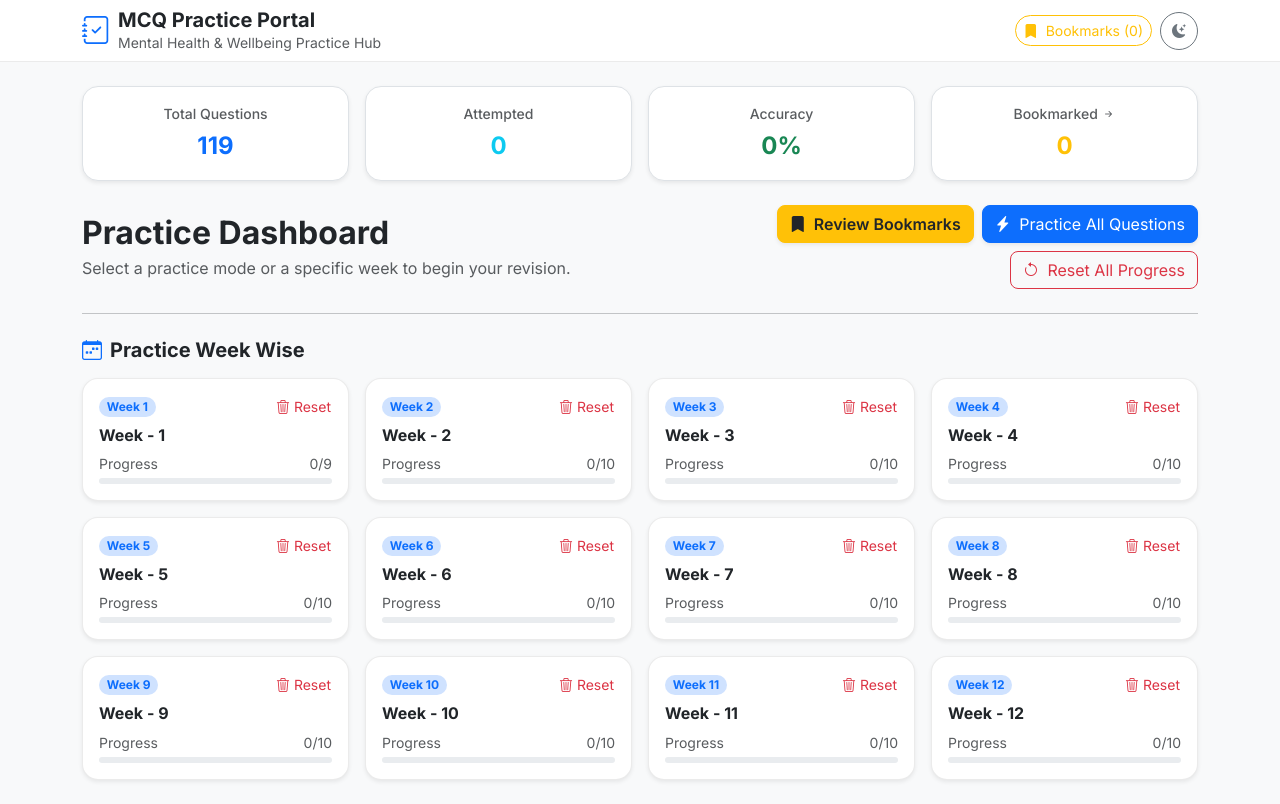
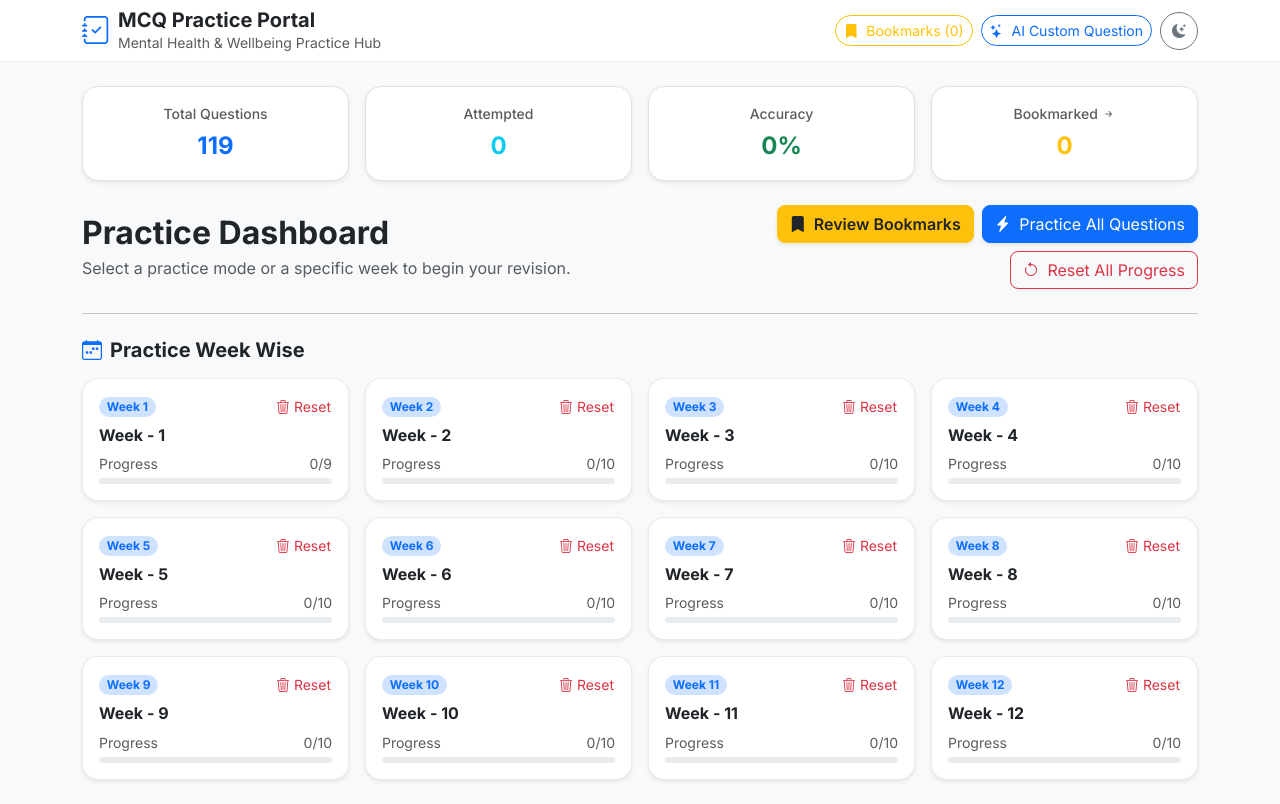
Before and after one commit to rajaXcode/mental-wellbeing, a plain HTML site: page index.html in a window 1280 px wide. Drawn offline with nearby package versions, Linux system fonts and the light colour scheme.

Commit message:
updated the theme

```diff
--- a/index.html
+++ b/index.html
@@ -121,6 +121,10 @@
       <div class="d-flex align-items-center gap-2">
         <button class="btn btn-outline-warning btn-sm rounded-pill" id="viewBookmarksHeaderBtn">
           <i class="bi bi-bookmark-fill me-1"></i> <span class="d-none d-sm-inline">Bookmarks</span> (<span id="headerBookmarkCount">0</span>)
+        </button>
+
+        <button class="btn btn-outline-primary btn-sm rounded-pill" id="openAiModalBtn">
+          <i class="bi bi-stars me-1"></i> <span class="d-none d-sm-inline">AI Custom</span> Question
         </button>
 
         <button class="btn btn-outline-secondary btn-sm rounded-circle p-2 d-flex align-items-center justify-content-center" id="themeToggleBtn" style="width: 38px; height: 38px;" title="Toggle Dark/Light Mode">
```
